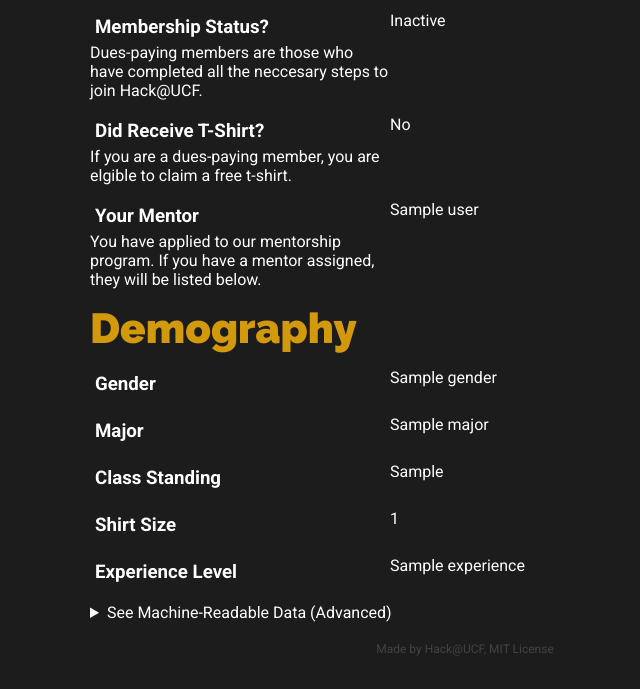
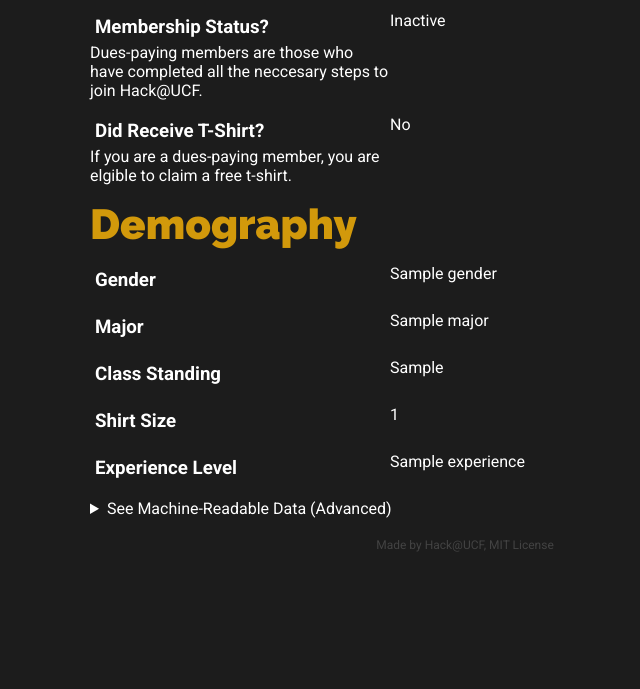
Before and after one commit to jontyms/OnboardLite, a FastAPI app: template app/templates/profile.html in a window 1280 px wide. Shown: the part 1479-2168 px from the top of the page, without its empty margins (175-815 px from the left). After the commit the page ends 2031 px from the top, so only its background shows below. Run offline with FastAPI, Linux system fonts and the light colour scheme; the template is opened without the code that fills it: most values are stand-ins (such as "Sample title", 1, 10 or a date in 2020); grey boxes marked "Sample" are stand-in pictures; parts of the project's set-up code (start-up, migrations or seed data) failed here and were passed over; some libraries are stand-ins or nearby versions.

Commit message:
Removed links to mentorship from profile

```diff
--- a/app/templates/profile.html
+++ b/app/templates/profile.html
@@ -127,24 +127,6 @@
                 </div>
             {% endif %}
 
-            {% if user_data.get('mentee', {}).get('time_in_cyber', None) %}
-                <div class="entry">
-                    <div>
-                        <h3>Your Mentor</h3>
-                        <div>You have applied to our mentorship program. If you have a mentor assigned, they will be listed below.</div>
-                    </div>
-                    <div>{{ user_data.get('mentor_name', "Not Assigned") }}</div>
-                </div>
-            {% elif user_data.get('is_full_member', False) %}
-            <div class="entry">
-                    <div>
-                        <h3>Mentorship Program</h3>
-                        <div>You did not apply to our mentorship program. If you wish to, click the link to join.</div>
-                    </div>
-                    <div><a target="_blank" href="/join/mentee/">Join Mentorship Program</a></div>
-                </div>
-            {% endif %}
-
             <h1>Demography</h1>
             <div class="entry">
                 <h3>Gender</h3>
```
